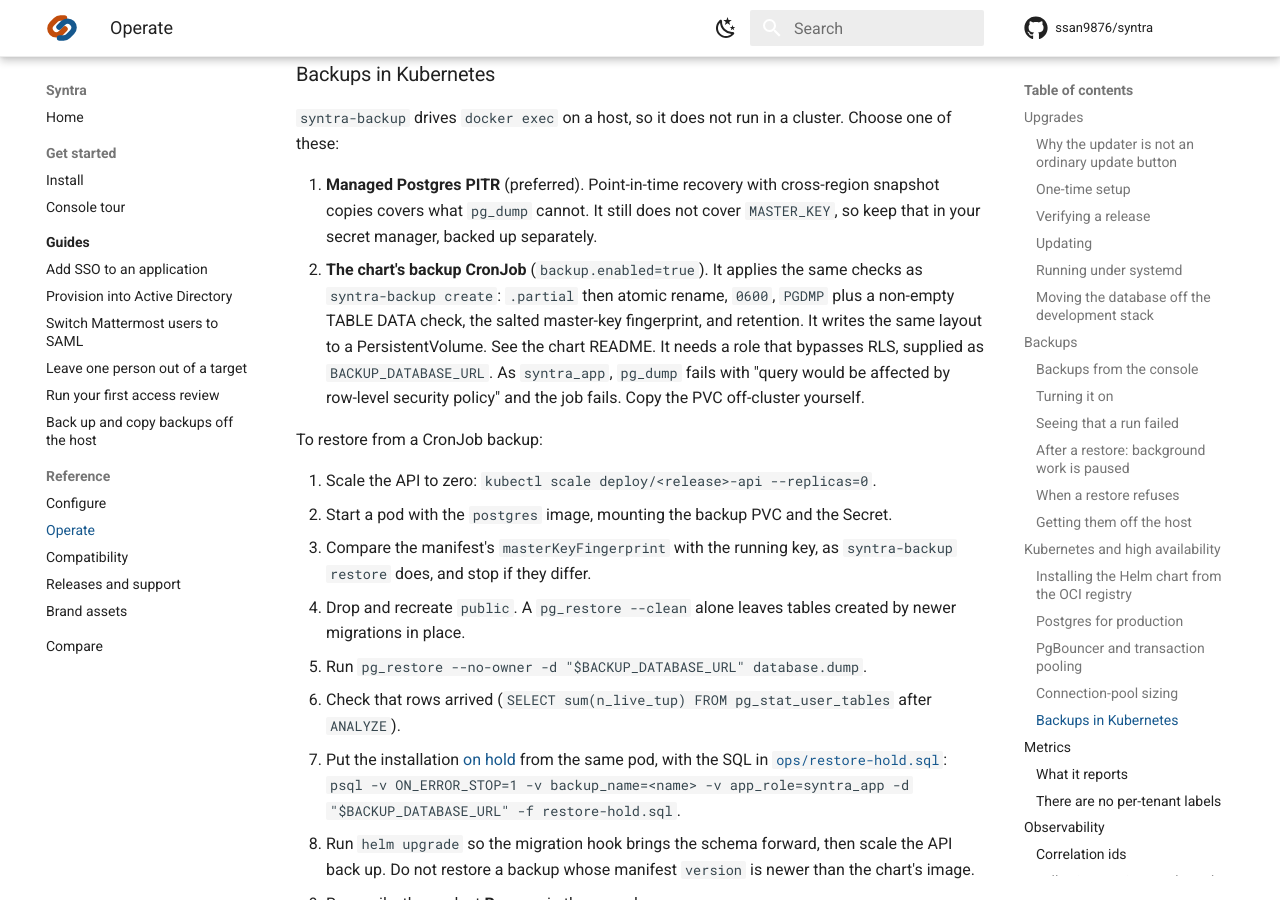
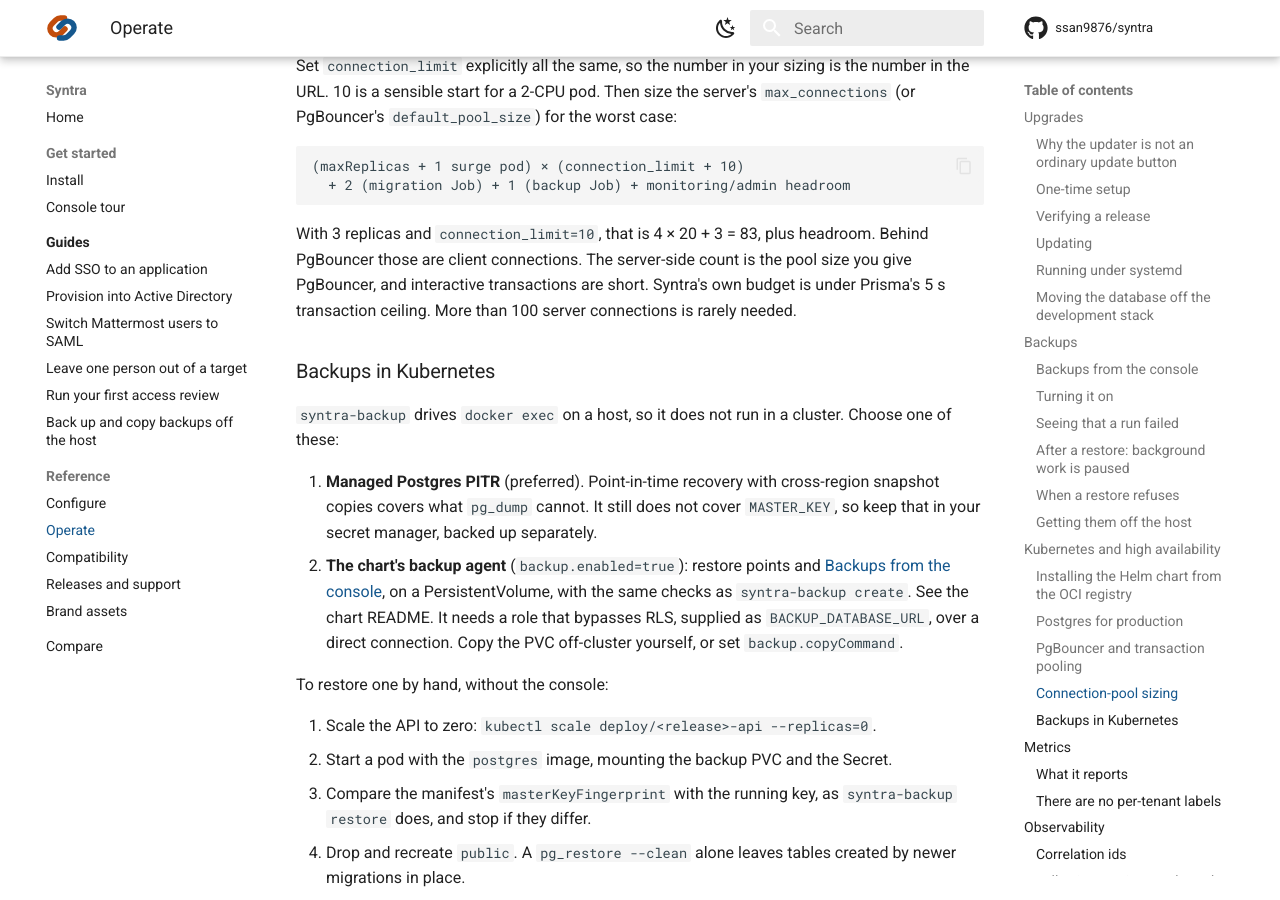
Before and after one commit to ssan9876/syntra, an MkDocs documentation site: the page built from docs/operate.md, in a window 1280 px wide and 900 px high, scrolled down 17589 px. Built offline with MkDocs 1.6.1 and Material for MkDocs 9.7.7, drawn with Linux system fonts in a browser that asks for light colours; comment, search, counter and statistics services are not loaded; some of the changed text lies outside the part shown.

Commit message:
Backup agent for Helm and the release layout (#122)
* Backup agent for Helm and the release layout

Helm: backup.enabled now runs the backup agent instead of the CronJob --
a one-replica Deployment (Recreate) from the api image, a ClusterIP
Service on 3100, and a NetworkPolicy that admits only the API pods and
lets the agent reach only Postgres (plus networkPolicy.extraBackupEgress).
The API gets BACKUP_AGENT_URL and egress to 3100. The PVC is kept.
backup.schedule, backup.keep and backup.image are replaced by
backup.intervalHours, backup.retention and backup.copyCommand.

Release layout: ops/systemd/syntra-backup-agent.service, installed by
syntra-install (and by syntra-update, as an owned syntra-backup* unit),
left disabled. It runs the client tools in PG_CONTAINER and, without
SUPERUSER_DATABASE_URL, connects as the role named after the database --
the fallbacks ops/syntra-backup already uses. Restore points live in
/opt/syntra/restore-points, apart from syntra-backup's directory.

The agent now migrates with packages/db's prisma binary, as the Helm
migration Job does: pnpm wants a writable home and store, and the chart's
root filesystem is read-only. Compose starts it with `node --import tsx`
like the api.

Co-Authored-By: Claude Opus 5.5 <noreply@anthropic.com>

* CI: check the backup agent's Helm wiring instead of the removed CronJob script

Co-Authored-By: Claude Opus 5.5 <noreply@anthropic.com>

* Restore drill: poll the agent from its own container, and wait out no answer

The drill called the agent through the api container, which restarts
twice during a restore by design. A poll made in that moment got no
answer, and the wait treated "no state" as "finished" and then failed to
parse it. CI hit it on #122; locally it passed on timing.

Co-Authored-By: Claude Opus 5.5 <noreply@anthropic.com>

* Restore drill: say why when the api does not come back

On failure, print the api container's status, exit code, restart count
and start/finish times, and keep its whole log with timestamps, so a
container that exited and was not restarted can be told from one that
restarted and hung.

Co-Authored-By: Claude Opus 5.5 <noreply@anthropic.com>

---------

Co-authored-by: Claude Opus 5.5 <noreply@anthropic.com>

```diff
--- a/docker-compose.yml
+++ b/docker-compose.yml
@@ -139,7 +139,8 @@ services:
     build:
       context: .
       dockerfile: apps/api/Dockerfile
-    command: ['pnpm', '--filter', '@syntra/api', 'exec', 'tsx', 'src/backup-agent/main.ts']
+    working_dir: /app/apps/api
+    command: ['node', '--import', 'tsx', 'src/backup-agent/main.ts']
     environment:
       SUPERUSER_DATABASE_URL: postgresql://syntra:${POSTGRES_PASSWORD:?set POSTGRES_PASSWORD}@postgres:5432/syntra
       DATABASE_URL: postgresql://syntra_app:${SYNTRA_APP_PASSWORD:?set SYNTRA_APP_PASSWORD}@postgres:5432/syntra
--- a/docs/operate.md
+++ b/docs/operate.md
@@ -437,9 +437,15 @@ not the same bucket or share as the dumps.
 
 ### Backups from the console
 
-**Administration → Backups**, with `deployment.manage`. On Docker Compose the
-`backup` service provides it; the page says `No backup service configured`
-where `BACKUP_AGENT_URL` is not set.
+**Administration → Backups**, with `deployment.manage`. The backup agent
+provides it; the page says `No backup service configured` where the API has
+no `BACKUP_AGENT_URL`.
+
+| Install | Agent |
+|---|---|
+| Docker Compose | The `backup` service. On by default. |
+| Helm | `backup.enabled=true`. See the chart README. |
+| Release layout (systemd) | `syntra-backup-agent.service`, installed and left disabled. Enable it, add `BACKUP_AGENT_URL=http://127.0.0.1:3100` to `shared/.env`, and restart `syntra`. It runs the client tools in `PG_CONTAINER`, keeps restore points in `/opt/syntra/restore-points`, and replaces `syntra-backup.timer`: run one or the other. |
 
 | Action | What happens |
 |---|---|
@@ -826,16 +832,14 @@ cluster. Choose one of these:
    cross-region snapshot copies covers what `pg_dump` cannot. It still does
    not cover `MASTER_KEY`, so keep that in your secret manager, backed up
    separately.
-2. **The chart's backup CronJob** (`backup.enabled=true`). It applies the
-   same checks as `syntra-backup create`: `.partial` then atomic rename,
-   `0600`, `PGDMP` plus a non-empty TABLE DATA check, the salted master-key
-   fingerprint, and retention. It writes the same layout to a
-   PersistentVolume. See the chart README. It needs a role that bypasses RLS,
-   supplied as `BACKUP_DATABASE_URL`. As `syntra_app`, `pg_dump` fails with
-   "query would be affected by row-level security policy" and the job fails.
-   Copy the PVC off-cluster yourself.
-
-To restore from a CronJob backup:
+2. **The chart's backup agent** (`backup.enabled=true`): restore points and
+   [Backups from the console](#backups-from-the-console), on a
+   PersistentVolume, with the same checks as `syntra-backup create`. See the
+   chart README. It needs a role that bypasses RLS, supplied as
+   `BACKUP_DATABASE_URL`, over a direct connection. Copy the PVC off-cluster
+   yourself, or set `backup.copyCommand`.
+
+To restore one by hand, without the console:
 
 1. Scale the API to zero: `kubectl scale deploy/<release>-api --replicas=0`.
 2. Start a pod with the `postgres` image, mounting the backup PVC and the
```
Also changed, not shown: CHANGELOG.md (+2 -0 lines), deploy/helm/syntra/README.md (+30 -24 lines), 11 other files.
